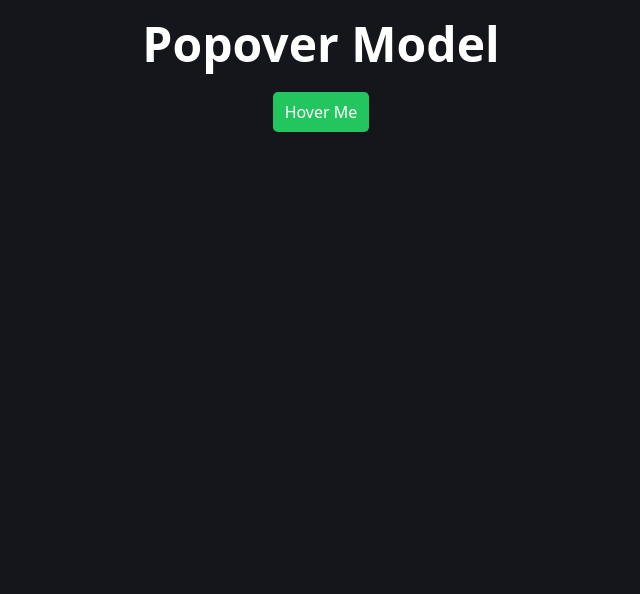
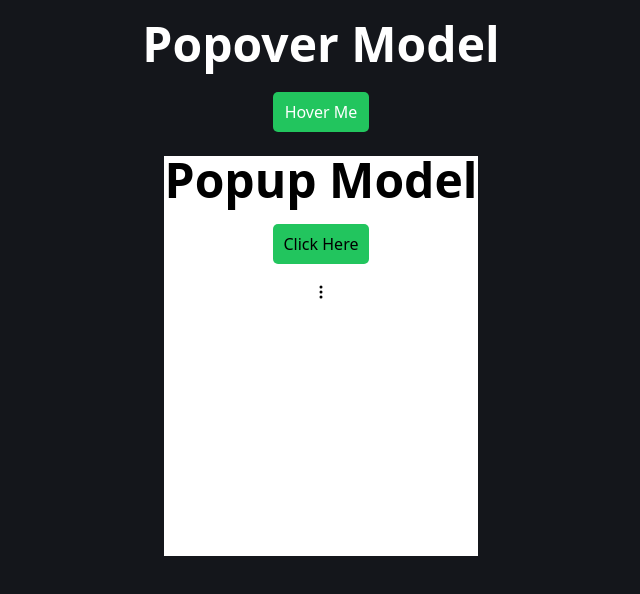
Before and after one commit to FossXpert/Frontend, a Next.js app in the folder all-mini-projects/mini-projects/: page /popover-model in a window 1280 px wide. Shown: the top 594 px of the page, without its empty margins (319-959 px from the left). Built offline with nearby package versions, Linux system fonts and the light colour scheme.

Commit message:
Commit-1

```diff
--- a/all-mini-projects/mini-projects/app/components/PopoverModel/PopoverModel.tsx
+++ b/all-mini-projects/mini-projects/app/components/PopoverModel/PopoverModel.tsx
@@ -1,10 +1,11 @@
 import { useState } from "react";
 import Model from "./Model";
+import Popup from "./Popup";
 
 const PopoverModel = () => {
 
     const [showModel,setShowModel] = useState(false);
-    const [popup,setPopup] = useState(false);
+    const [popup,setPopup] = useState(true);
 
 
     return (
--- a/all-mini-projects/mini-projects/app/components/PopoverModel/Popup.tsx
+++ b/all-mini-projects/mini-projects/app/components/PopoverModel/Popup.tsx
@@ -1,9 +1,18 @@
-import React from 'react'
+import React, { FC } from 'react'
+import { BsThreeDotsVertical } from 'react-icons/bs';
 
+type Props = {
+  popup : boolean;
+  setPopup : (popup:boolean) => void
+}
 
-const Popup = () => {
+const Popup:FC<Props> = () => {
   return (
-    <div>Popup</div>
+    <div className='flex flex-col items-center gap-5 bg-white h-[50vh] w-auto'>
+      <h1 className='text-5xl text-black font-bold'>Popup Model</h1>
+      <button className='bg-green-500 font-500 w-24 h-10 rounded-[5px] hover:bg-violet-500 hover:text-white'> Click Here </button>
+      <div><BsThreeDotsVertical className='hover:text-xl cursor-pointer'/></div>
+    </div>
   )
 }
 
--- a/all-mini-projects/mini-projects/package.json
+++ b/all-mini-projects/mini-projects/package.json
@@ -13,6 +13,7 @@
     "next": "14.2.15",
     "react": "^18",
     "react-dom": "^18",
+    "react-icon": "^1.0.0",
     "react-icons": "^5.3.0"
   },
   "devDependencies": {
```
Also changed, not shown: 1 other file (tests, documents, lock files or other folders).
